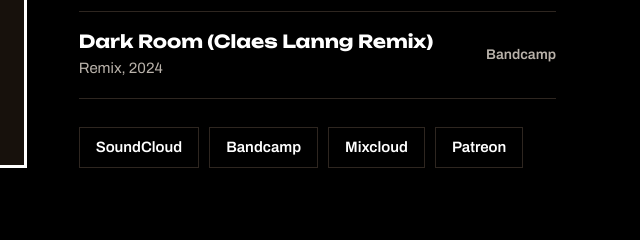
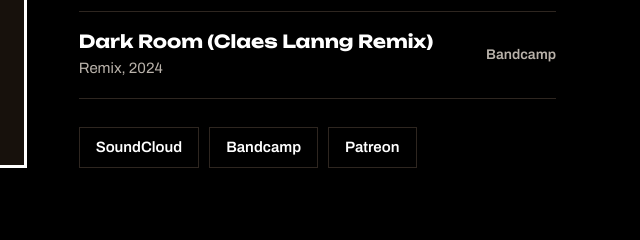
Before and after one commit to claeslanng/claeslanng.com, a plain HTML site: page index.html in a window 1280 px wide. Shown: the part 1400-1640 px from the top of the page, 640-1280 px from the left. Drawn offline with Linux system fonts and the light colour scheme.

Commit message:
Use only the approved social links
Co-Authored-By: Claude Opus 5.5 <noreply@anthropic.com>
Claude-Session: https://claude.ai/code/session_01PC7LNHU5T9G55f22frzpxf

```diff
--- a/index.html
+++ b/index.html
@@ -226,7 +226,6 @@ h2 { font: 800 clamp(40px, 7vw, 96px)/0.95 var(--display); letter-spacing: -0.02
           <div class="platforms" aria-label="Listen on">
             <a href="https://soundcloud.com/claeslanng">SoundCloud</a>
             <a href="https://claeslanng1.bandcamp.com/">Bandcamp</a>
-            <a href="https://www.mixcloud.com/claeslanng/">Mixcloud</a>
             <a href="https://www.patreon.com/claeslanng">Patreon</a>
           </div>
         </div>
@@ -273,7 +272,6 @@ h2 { font: 800 clamp(40px, 7vw, 96px)/0.95 var(--display); letter-spacing: -0.02
         <a href="https://www.tiktok.com/@claeslanng">TikTok</a>
         <a href="https://www.facebook.com/djclaeslanng/">Facebook</a>
         <a href="https://soundcloud.com/claeslanng">SoundCloud</a>
-        <a href="https://www.mixcloud.com/claeslanng/">Mixcloud</a>
         <a href="https://claeslanng1.bandcamp.com/">Bandcamp</a>
         <a href="https://www.patreon.com/claeslanng">Patreon</a>
       </nav>
```
Also changed, not shown: press/bio.txt, 1 other file.
